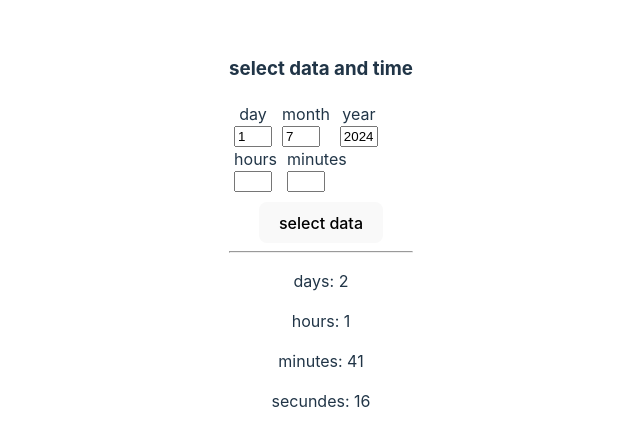
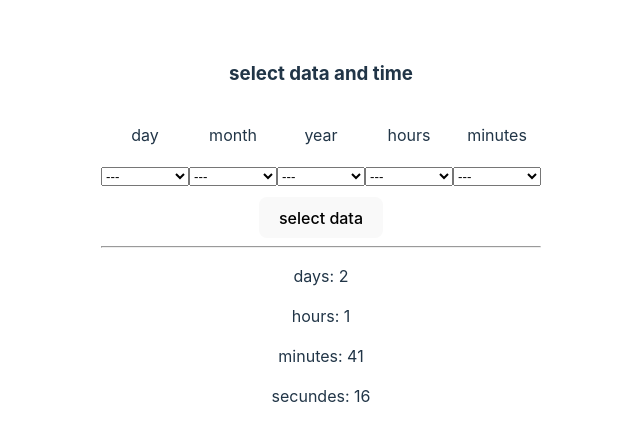
Before and after one commit to ZagSerSan/custom-developing_real-time, a React (Vite) app: page / in a window 1280 px wide. Shown: the part 167-612 px from the top of the page, without its empty margins (319-959 px from the left). Built offline with nearby package versions, Linux system fonts and the light colour scheme.

Commit message:
begin create date select

```diff
--- /dev/null
+++ b/src/DateSelect.jsx
@@ -0,0 +1,9 @@
+import React from 'react'
+
+const DateSelect = ({ selectedData }) => {
+  return (
+    <p>{key}: {selectedData[key]}</p>
+  )
+}
+
+export default DateSelect
--- a/src/Select.jsx
+++ b/src/Select.jsx
@@ -1,18 +1,21 @@
-import React, { useEffect, useState } from 'react'
+import React, { useState } from 'react'
 import "./select.css"
 import dateStore from './dateStore'
 import { validator } from './utils/validator'
+import DateSelect from './DateSelect'
 
 const Select = () => {
   const { endDate, setEndDate } = dateStore()
   // состояние введённой даты
-  const [selectedData, setSelectedData] = useState({
-    day: 1,
-    month: 7,
-    year: 2024,
-    hours: 0,
-    minutes: 0
-  })
+  const [selectedData, setSelectedData] = useState(
+    {
+      day: 1,
+      month: 7,
+      year: 2024,
+      hours: 0,
+      minutes: 0
+    }
+  )
 
   const setDate = () => {
     setEndDate(selectedData)
@@ -44,7 +47,24 @@ const Select = () => {
 
       {/* день/месяц/год */}
       <div className='select__wrapper'>
-        <div className="select-item">
+
+        {Object.keys(selectedData).map(key => (
+          // <p>{key}: {selectedData[key]}</p>
+          // todo - вывод переиспол. компонента селекта
+          // <DateSelect selectedData={selectedData}/>
+
+          <div>
+            <p>{key}</p>
+
+            <select>
+              <option value="">---</option>
+              <option value="oneOption">One option</option>
+              <option value="twoOption">Two option</option>
+            </select>
+          </div>
+        ))}
+
+        {/* <div className="select-item">
           <label htmlFor="day">day</label>
           <input
             type="text"
@@ -67,11 +87,11 @@ const Select = () => {
             onChange={(e) => toggleChange(e, 'year')}
             value={selectedData.year}
           />
-        </div>
+        </div> */}
       </div>
 
       {/* часы/минуты */}
-      <div className='select__wrapper'>
+      {/* <div className='select__wrapper'>
         <div className="select-item">
           <label htmlFor="hours">hours</label>
           <input type="text" />
@@ -80,7 +100,7 @@ const Select = () => {
           <label htmlFor="minutes">minutes</label>
           <input type="text" />
         </div>
-      </div>
+      </div> */}
 
       <button onClick={setDate}>select data</button>
     </div>
```
